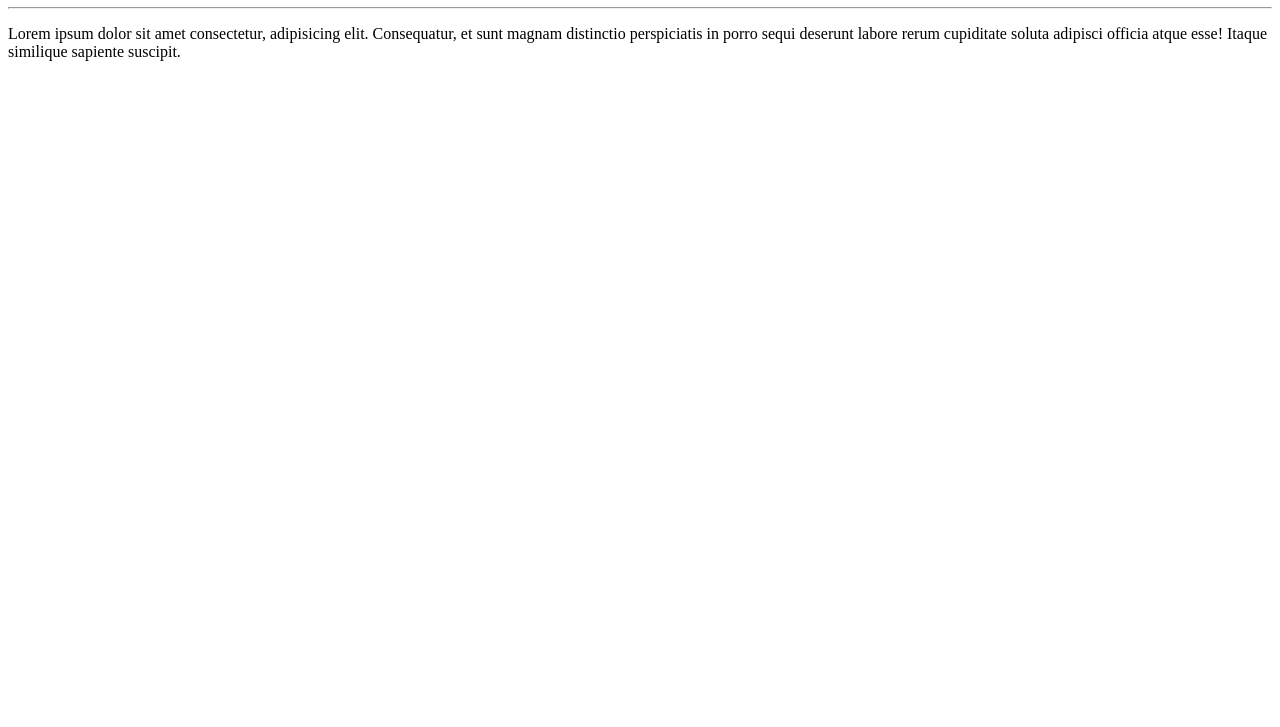
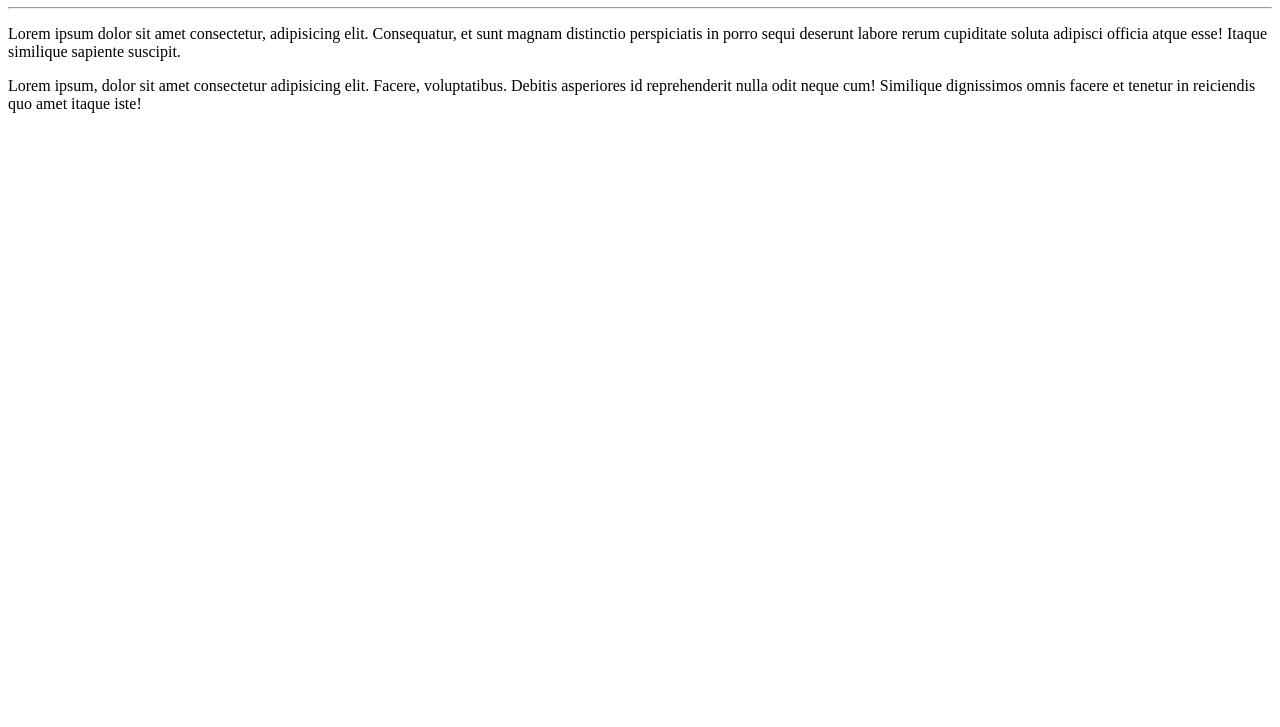
Before and after one commit to lucasferreiragafanhoto/OLA-MUNDO, a plain HTML site: page SITE-EXEMPLO/index.html in a window 1280 px wide. Shown: the part 73-800 px from the top of the page. Drawn offline with Linux system fonts and the light colour scheme.

Commit message:
Update index.html

```diff
--- a/SITE-EXEMPLO/index.html
+++ b/SITE-EXEMPLO/index.html
@@ -10,5 +10,6 @@
     <h1>olá, mundo</h1>
     <hr>
     <p>Lorem ipsum dolor sit amet consectetur, adipisicing elit. Consequatur, et sunt magnam distinctio perspiciatis in porro sequi deserunt labore rerum cupiditate soluta adipisci officia atque esse! Itaque similique sapiente suscipit.</p>
+    <p>Lorem ipsum, dolor sit amet consectetur adipisicing elit. Facere, voluptatibus. Debitis asperiores id reprehenderit nulla odit neque cum! Similique dignissimos omnis facere et tenetur in reiciendis quo amet itaque iste!</p>
 </body>
 </html>
```
